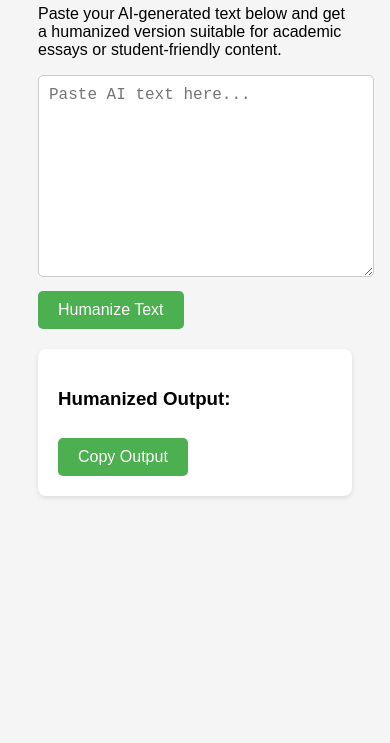
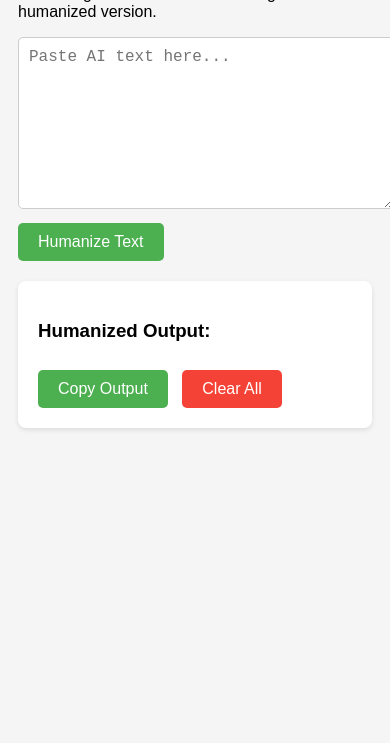
Before and after one commit to Anshu-Rajpoot/humanizer-api, a plain HTML site: page index.html in a window 390 px wide. Shown: the part 101-844 px from the top of the page. Drawn offline with Linux system fonts and the light colour scheme.

Commit message:
Update index.html

```diff
--- a/index.html
+++ b/index.html
@@ -5,59 +5,40 @@
 <meta name="viewport" content="width=device-width, initial-scale=1.0">
 <title>Pro AI Humanizer</title>
 <style>
-        body {
-            font-family: Arial, sans-serif;
-            background: #f5f5f5;
-            padding: 30px;
-        }
-        h2 {
-            color: #333;
-        }
-        textarea {
-            width: 100%;
-            height: 180px;
-            padding: 10px;
-            font-size: 16px;
-            border-radius: 5px;
-            border: 1px solid #ccc;
-            resize: vertical;
-        }
-        button {
-            padding: 10px 20px;
-            margin-top: 10px;
-            font-size: 16px;
-            cursor: pointer;
-            border-radius: 5px;
-            border: none;
-            background-color: #4CAF50;
-            color: white;
-            transition: background-color 0.2s;
-        }
-        button:hover {
-            background-color: #45a049;
-        }
-        .output-container {
-            margin-top: 20px;
-            background: white;
-            padding: 20px;
-            border-radius: 8px;
-            box-shadow: 0px 2px 5px rgba(0,0,0,0.1);
-        }
-        #outputText {
-            white-space: pre-wrap;
-        }
+body { font-family: Arial; padding: 30px; background: #f5f5f5; }
+h2 { color: #333; }
+textarea { width: 100%; height: 180px; padding: 10px; font-size: 16px; border-radius:5px; border:1px solid #ccc; resize: vertical;}
+button { padding: 10px 20px; margin-top:10px; font-size:16px; cursor:pointer; border-radius:5px; border:none; background-color:#4CAF50; color:white; transition:0.2s;}
+button:hover { background-color:#45a049; }
+.output-container { margin-top:20px; background:white; padding:20px; border-radius:8px; box-shadow:0px 2px 5px rgba(0,0,0,0.1);}
+#outputText { white-space: pre-wrap; }
 .loader {
     display: none;
-            margin-top: 10px;
-            font-style: italic;
-            color: #555;
+    margin-top:10px;
+    font-style:italic;
+    color:#555;
+    border: 4px solid #f3f3f3;
+    border-top: 4px solid #4CAF50;
+    border-radius: 50%;
+    width: 20px;
+    height: 20px;
+    animation: spin 1s linear infinite;
+    margin: 10px auto;
+}
+@keyframes spin {
+    0% { transform: rotate(0deg); }
+    100% { transform: rotate(360deg); }
+}
+@media (max-width: 600px) {
+    body { padding: 10px; }
+    textarea { height: 150px; }
 }
 </style>
 </head>
 <body>
 
 <h2>Pro AI Humanizer</h2>
-<p>Paste your AI-generated text below and get a humanized version suitable for academic essays or student-friendly content.</p>
+<p>Paste AI-generated text below and get a humanized version.</p>
 
 <textarea id="inputText" placeholder="Paste AI text here..."></textarea>
 <br>
@@ -66,8 +47,10 @@
 
 <div class="output-container">
 <h3>Humanized Output:</h3>
+<div id="stats" style="font-weight: bold; color: #4CAF50; margin-bottom: 10px;"></div>
 <pre id="outputText"></pre>
 <button onclick="copyOutput()">Copy Output</button>
+<button onclick="clearAll()" style="background-color: #f44336; margin-left: 10px;">Clear All</button>
 </div>
 
 <script>
@@ -77,27 +60,31 @@ async function humanize() {
 
     document.getElementById("loader").style.display = "block";
     document.getElementById("outputText").innerText = "";
+    document.getElementById("stats").innerText = "";
 
     try {
-        const response = await fetch("/humanize", {  // Ensure this points to your FastAPI endpoint
+        const response = await fetch("/humanize", {
             method: "POST",
-            headers: {
-                "Content-Type": "application/json"
-            },
-            body: JSON.stringify({ text })
+            headers: {"Content-Type":"application/json"},
+            body: JSON.stringify({text})
         });
 
-        if (!response.ok) {
-            throw new Error(`Server error: ${response.status}`);
-        }
+        if (!response.ok) throw new Error(`Server error: ${response.status}`);
 
         const data = await response.json();
         document.getElementById("outputText").innerText = data.output;
+        document.getElementById("stats").innerHTML = `Original: ${data.original_length} words | Humanized: ${data.humanized_length} words | Increase: ${data.percent_increase}%`;
     } catch (err) {
         alert("Error: " + err.message);
     } finally {
         document.getElementById("loader").style.display = "none";
     }
+}
+
+function clearAll() {
+    document.getElementById("inputText").value = '';
+    document.getElementById("outputText").innerText = '';
+    document.getElementById("stats").innerText = '';
 }
 
 function copyOutput() {
```
Lines whose indentation alone changed are shown as unchanged.
